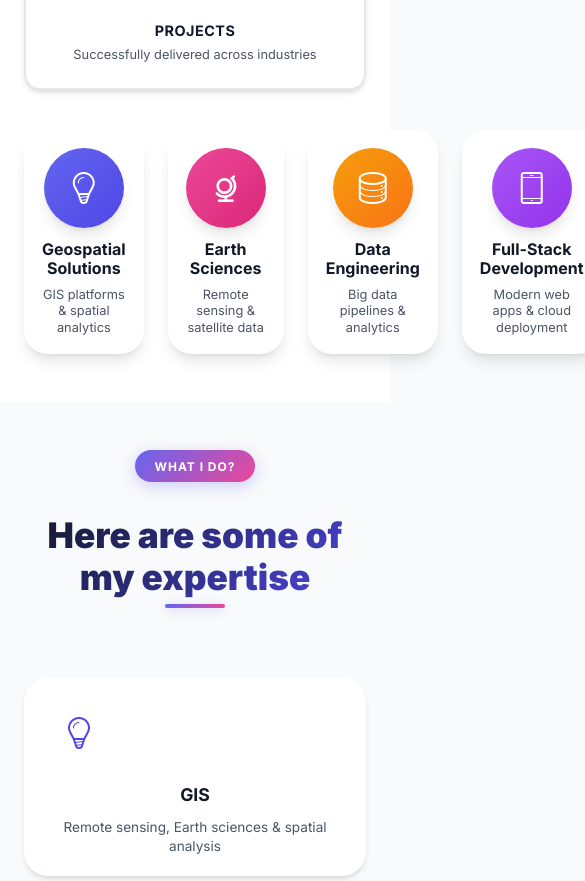
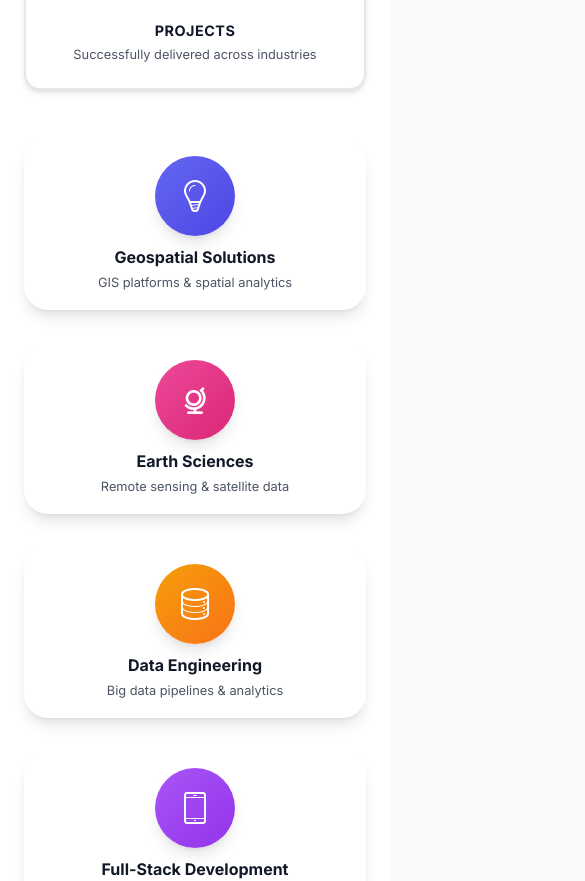
Before and after one commit to kapil-grv/my-profile-react, a React (Create React App) app: page / in a window 390 px wide. Shown: the part 1962-2843 px from the top of the page, 585 px wide, since content can reach past the window. Built offline with nearby package versions, Linux system fonts and the light colour scheme; a web font is replaced by a local one.

Commit message:
mobile view fix

```diff
--- a/src/components/About.js
+++ b/src/components/About.js
@@ -99,12 +99,6 @@ const About = () => {
                 <div
                     ref={ref}
                     className={`feature-grid ${inView ? 'animate-box animated fadeIn' : ''}`}
-                    style={{
-                        display: 'grid',
-                        gridTemplateColumns: 'repeat(4, 1fr)',
-                        gap: 'var(--spacing-md)',
-                        marginTop: 'var(--spacing-lg)'
-                    }}
                 >
                     <FeatureCard
                         icon="icon-bulb"
```
